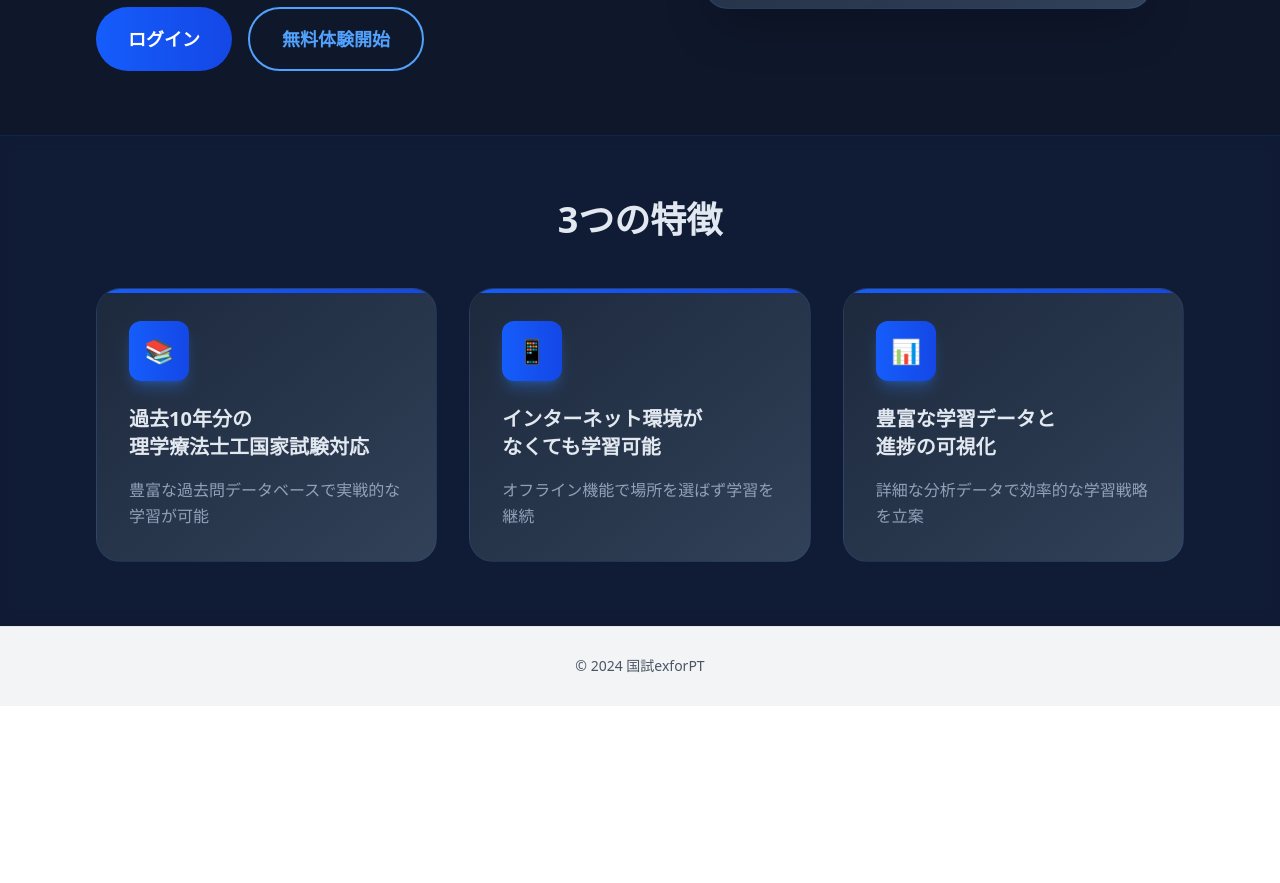
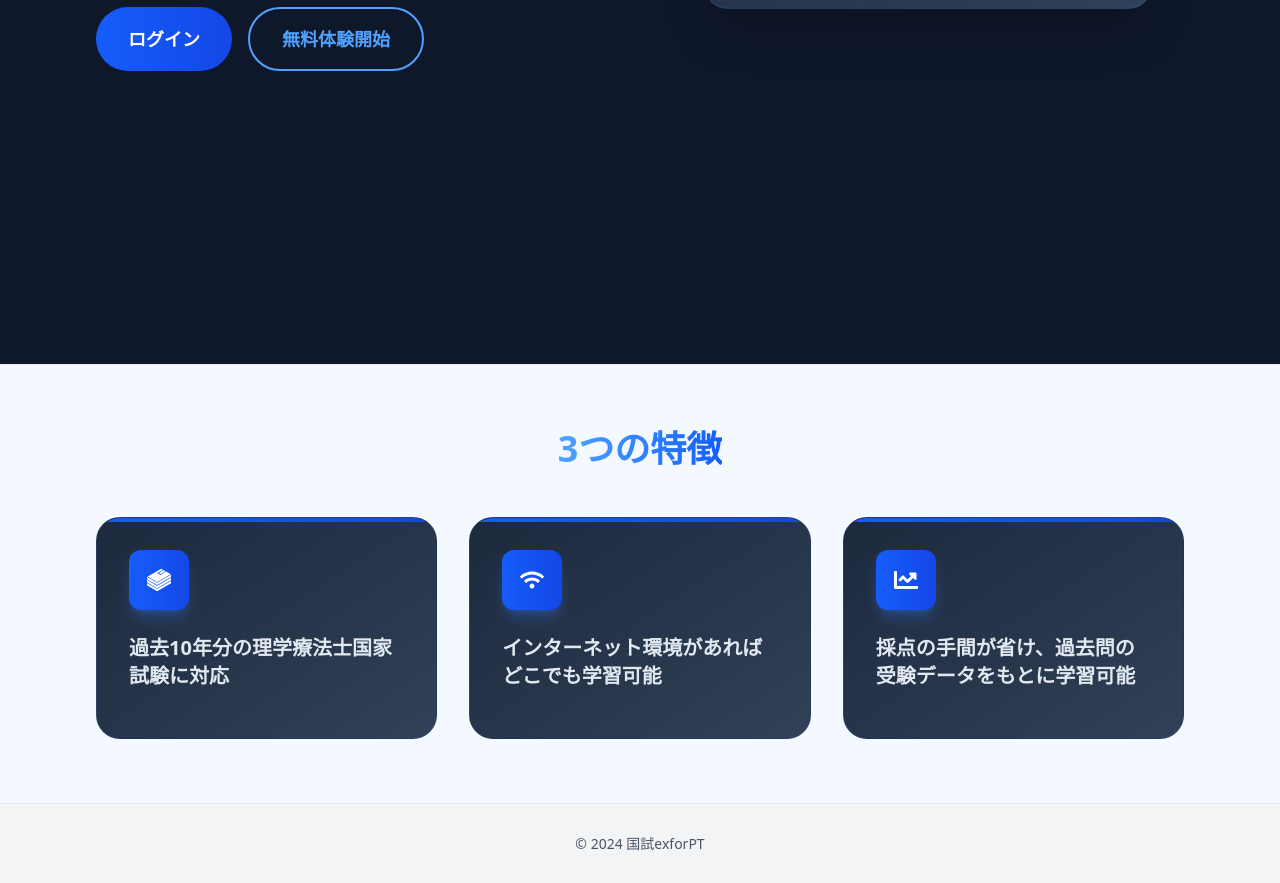
Before and after one commit to mitsuhisamogami/kokushiex_next, a Next.js app in the folder frontend/: page / in a window 1280 px wide. Shown: the part 500-1383 px from the top of the page. Before the commit the page ends 1206 px from the top, so only its background shows below. Built offline with nearby package versions, Linux system fonts and the light colour scheme.

Commit message:
feat(ui): featuresセクションコンポーネントを実装

```diff
--- a/frontend/app/page.tsx
+++ b/frontend/app/page.tsx
@@ -1,9 +1,11 @@
 import HeroSection from "../components/home/HeroSection";
+import FeaturesSection from "../components/home/FeaturesSection";
 
 export default function Home() {
   return (
     <div>
       <HeroSection />
+      <FeaturesSection />
     </div>
   );
 }
--- /dev/null
+++ b/frontend/components/home/FeaturesSection.tsx
@@ -0,0 +1,57 @@
+import { SiBookstack} from 'react-icons/si';
+import { FaWifi, FaChartLine } from "react-icons/fa";
+
+export default function FeaturesSection() {
+  return (
+    <section className="bg-blue-500/5 backdrop-blur-sm border-t border-blue-500/10 py-16">
+      <div className="max-w-6xl mx-auto px-8">
+        <h2 className="text-4xl font-bold text-center mb-12">
+          <span className="bg-gradient-to-r from-blue-400 to-blue-600 bg-clip-text text-transparent">
+            3つの特徴
+          </span>
+        </h2>
+
+        <div className="grid grid-cols-1 md:grid-cols-3 gap-8">
+          {/* Feature 1: 登録不要 */}
+          <div className="group bg-gradient-to-br from-slate-800 to-slate-700 p-8 rounded-3xl border border-blue-500/10 transition-all duration-300 hover:-translate-y-2 hover:shadow-xl hover:shadow-blue-500/10 hover:border-blue-500/30 relative overflow-hidden">
+            <div className="absolute top-0 left-0 right-0 h-1 bg-gradient-to-r from-blue-600 to-blue-700"></div>
+
+            <div className="w-15 h-15 bg-gradient-to-r from-blue-600 to-blue-700 rounded-xl flex items-center justify-center text-2xl mb-6 shadow-lg shadow-blue-500/30">
+              <SiBookstack className="text-white" />
+            </div>
+
+            <h3 className="text-xl font-semibold mb-4 text-slate-200">
+            過去10年分の理学療法士国家試験に対応
+            </h3>
+          </div>
+
+          {/* Feature 2: インターネット環境があればどこでも学習可能 */}
+          <div className="group bg-gradient-to-br from-slate-800 to-slate-700 p-8 rounded-3xl border border-blue-500/10 transition-all duration-300 hover:-translate-y-2 hover:shadow-xl hover:shadow-blue-500/10 hover:border-blue-500/30 relative overflow-hidden">
+            <div className="absolute top-0 left-0 right-0 h-1 bg-gradient-to-r from-blue-600 to-blue-700"></div>
+
+            <div className="w-15 h-15 bg-gradient-to-r from-blue-600 to-blue-700 rounded-xl flex items-center justify-center text-2xl mb-6 shadow-lg shadow-blue-500/30">
+              <FaWifi className="text-white" />
+            </div>
+
+            <h3 className="text-xl font-semibold mb-4 text-slate-200">
+              インターネット環境があればどこでも学習可能
+            </h3>
+          </div>
+
+          {/* Feature 3: 豊富な学習データ */}
+          <div className="group bg-gradient-to-br from-slate-800 to-slate-700 p-8 rounded-3xl border border-blue-500/10 transition-all duration-300 hover:-translate-y-2 hover:shadow-xl hover:shadow-blue-500/10 hover:border-blue-500/30 relative overflow-hidden">
+            <div className="absolute top-0 left-0 right-0 h-1 bg-gradient-to-r from-blue-600 to-blue-700"></div>
+
+            <div className="w-15 h-15 bg-gradient-to-r from-blue-600 to-blue-700 rounded-xl flex items-center justify-center text-2xl mb-6 shadow-lg shadow-blue-500/30">
+              <FaChartLine className="text-white" />
+            </div>
+
+            <h3 className="text-xl font-semibold mb-4 text-slate-200">
+              採点の手間が省け、過去問の受験データをもとに学習可能
+            </h3>
+          </div>
+        </div>
+      </div>
+    </section>
+  );
+}
--- a/frontend/components/home/HeroSection.tsx
+++ b/frontend/components/home/HeroSection.tsx
@@ -54,67 +54,6 @@ export default function HeroSection() {
         </div>
       </section>
 
-      {/* Features Section */}
-      <section className="bg-blue-500/5 backdrop-blur-sm border-t border-blue-500/10 py-16">
-        <div className="max-w-6xl mx-auto px-8">
-          <h2 className="text-4xl font-bold text-center mb-12 text-slate-200">
-            3つの特徴
-          </h2>
-
-          <div className="grid grid-cols-1 md:grid-cols-3 gap-8">
-            {/* Feature 1 */}
-            <div className="group bg-gradient-to-br from-slate-800 to-slate-700 p-8 rounded-3xl border border-blue-500/10 transition-all duration-300 hover:-translate-y-2 hover:shadow-xl hover:shadow-blue-500/10 hover:border-blue-500/30 relative overflow-hidden">
-              <div className="absolute top-0 left-0 right-0 h-1 bg-gradient-to-r from-blue-600 to-blue-700"></div>
-
-              <div className="w-15 h-15 bg-gradient-to-r from-blue-600 to-blue-700 rounded-xl flex items-center justify-center text-2xl mb-6 shadow-lg shadow-blue-500/30">
-                📚
-              </div>
-
-              <h3 className="text-xl font-semibold mb-4 text-slate-200">
-                過去10年分の<br />理学療法士工国家試験対応
-              </h3>
-
-              <p className="text-slate-400 leading-relaxed">
-                豊富な過去問データベースで実戦的な学習が可能
-              </p>
-            </div>
-
-            {/* Feature 2 */}
-            <div className="group bg-gradient-to-br from-slate-800 to-slate-700 p-8 rounded-3xl border border-blue-500/10 transition-all duration-300 hover:-translate-y-2 hover:shadow-xl hover:shadow-blue-500/10 hover:border-blue-500/30 relative overflow-hidden">
-              <div className="absolute top-0 left-0 right-0 h-1 bg-gradient-to-r from-blue-600 to-blue-700"></div>
-
-              <div className="w-15 h-15 bg-gradient-to-r from-blue-600 to-blue-700 rounded-xl flex items-center justify-center text-2xl mb-6 shadow-lg shadow-blue-500/30">
-                📱
-              </div>
-
-              <h3 className="text-xl font-semibold mb-4 text-slate-200">
-                インターネット環境が<br />なくても学習可能
-              </h3>
-
-              <p className="text-slate-400 leading-relaxed">
-                オフライン機能で場所を選ばず学習を継続
-              </p>
-            </div>
-
-            {/* Feature 3 */}
-            <div className="group bg-gradient-to-br from-slate-800 to-slate-700 p-8 rounded-3xl border border-blue-500/10 transition-all duration-300 hover:-translate-y-2 hover:shadow-xl hover:shadow-blue-500/10 hover:border-blue-500/30 relative overflow-hidden">
-              <div className="absolute top-0 left-0 right-0 h-1 bg-gradient-to-r from-blue-600 to-blue-700"></div>
-
-              <div className="w-15 h-15 bg-gradient-to-r from-blue-600 to-blue-700 rounded-xl flex items-center justify-center text-2xl mb-6 shadow-lg shadow-blue-500/30">
-                📊
-              </div>
-
-              <h3 className="text-xl font-semibold mb-4 text-slate-200">
-                豊富な学習データと<br />進捗の可視化
-              </h3>
-
-              <p className="text-slate-400 leading-relaxed">
-                詳細な分析データで効率的な学習戦略を立案
-              </p>
-            </div>
-          </div>
-        </div>
-      </section>
 
     </div>
   );
```
Also changed, not shown: frontend/package.json (+6 -5 lines), 1 other file (tests, documents, lock files or other folders).
